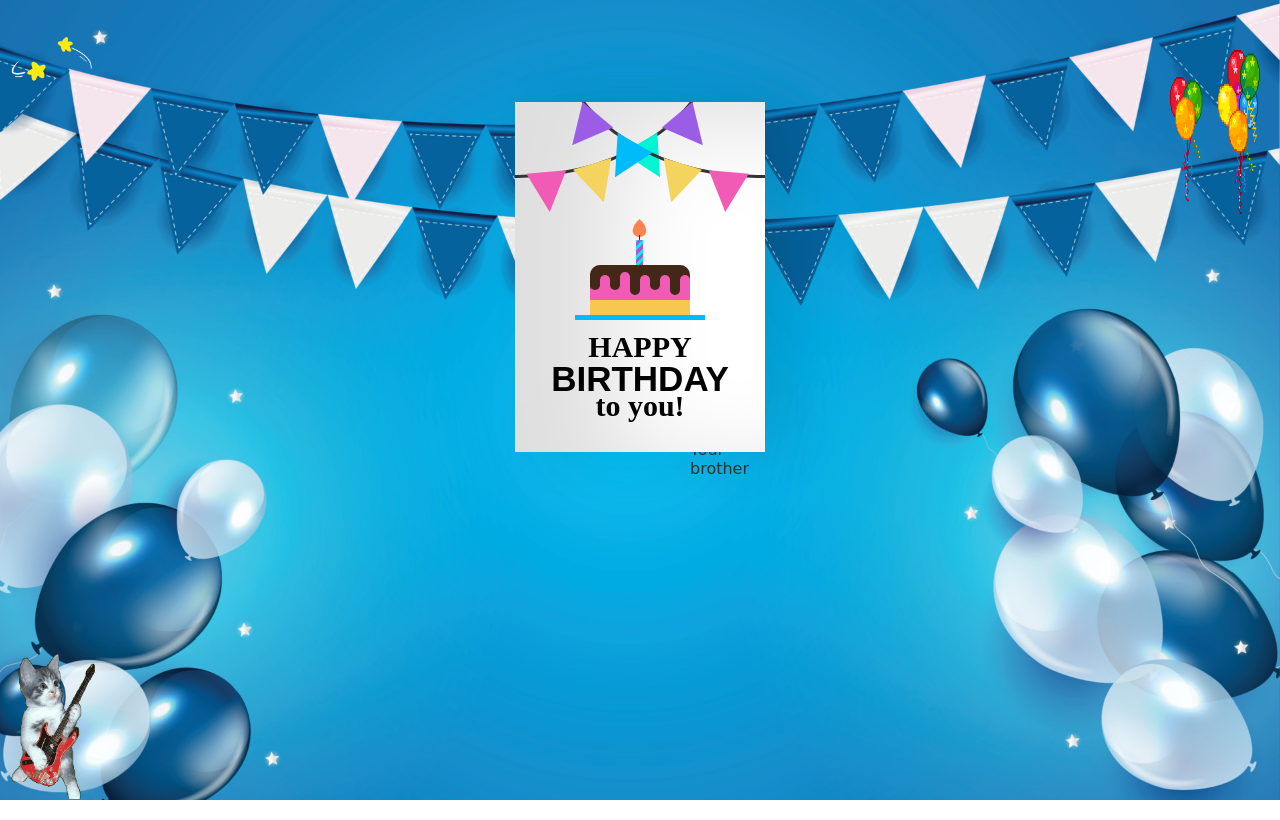
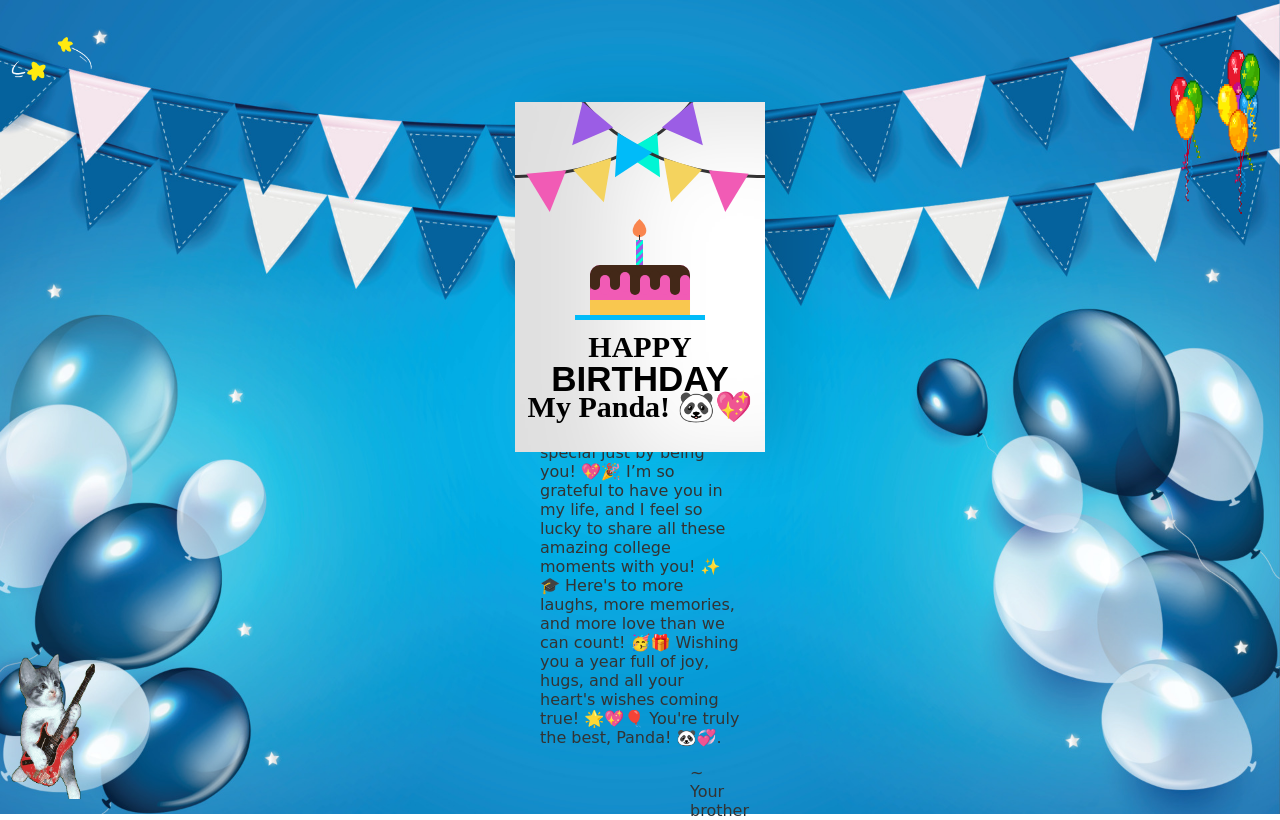
Before and after one commit to kamalx5/Happy-birthday-my-dear-Panda, a plain HTML site: page Final.html in a window 1280 px wide. Drawn offline with Linux system fonts and the light colour scheme.

Commit message:
Update Final.html

```diff
--- a/Final.html
+++ b/Final.html
@@ -17,7 +17,7 @@
                 <div class="front-text">
                     <h3 class="happy">HAPPY</h3>
                     <h2 class="bday">BIRTHDAY</h2>
-                    <h3 class="toyou">to you!</h3>
+                    <h3 class="toyou">My Panda! 🐼💖</h3>
                 </div>
                 <div class="wrap-deco">
                     <div class="decorations"></div>
@@ -43,10 +43,10 @@
                     <h3 class="toyou">to you!</h3>
                 </div>
                 <div class="wishes">
-                    <p>Dear Brother,</p>
-                    <p>Happy birthday!! I hope your day is filled with lots of love and laughter! May all of your
-                        birthday
-                        wishes come true.</p>
+                    <p>Dear Panda! 🐼💖,</p>
+                    <p>Happy birthday, my dear Panda! 🐼💖 I hope your day is as sweet and adorable as you are! 🎂💫 You light up every room with your smile and make every moment so much more special just by being you! 💖🎉 I’m so grateful to have you in my life, and I feel so lucky to share all these amazing college moments with you! ✨🎓 Here's to more laughs, more memories, and more love than we can count! 🥳🎁 Wishing you a year full of joy, hugs, and all your heart's wishes coming true! 🌟💖🎈
+
+You're truly the best, Panda! 🐼💞.</p>
                         <p class="name">~ Your brother</p>
                     </div>
             </div>
```
